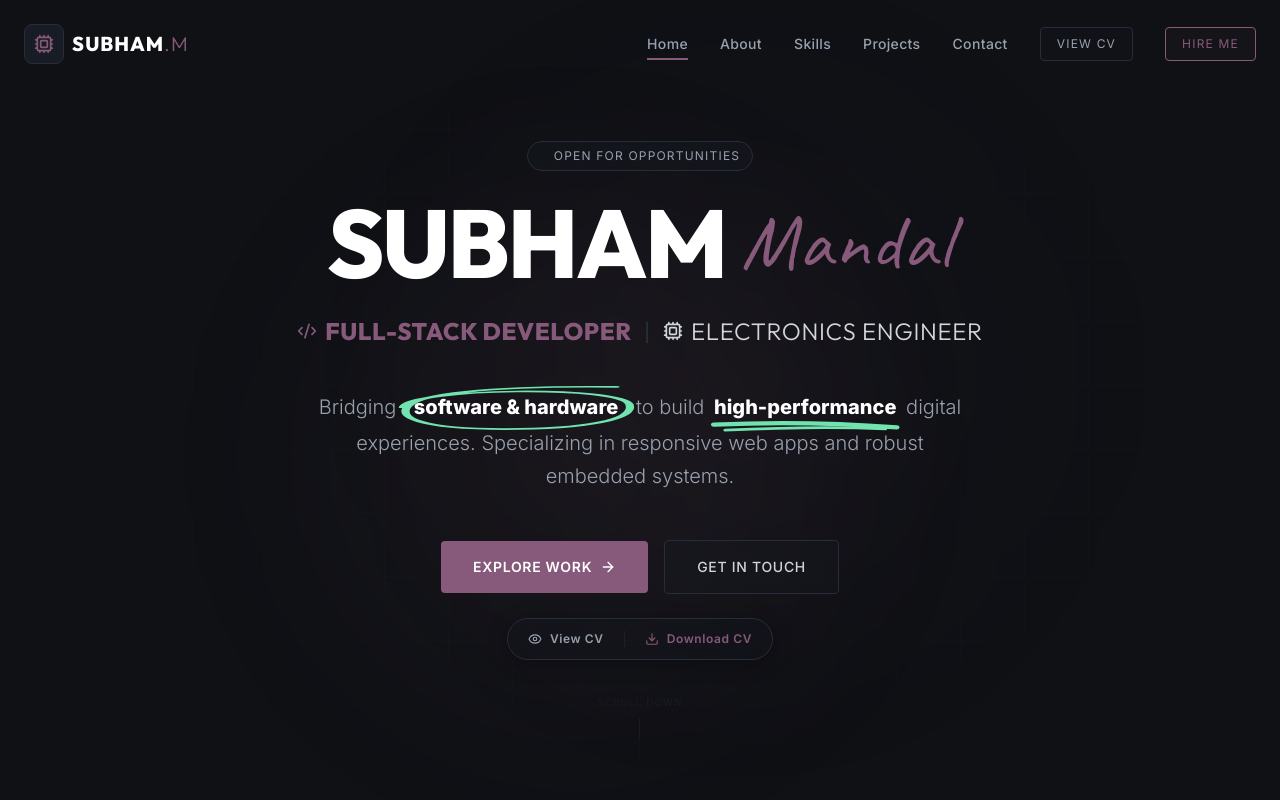
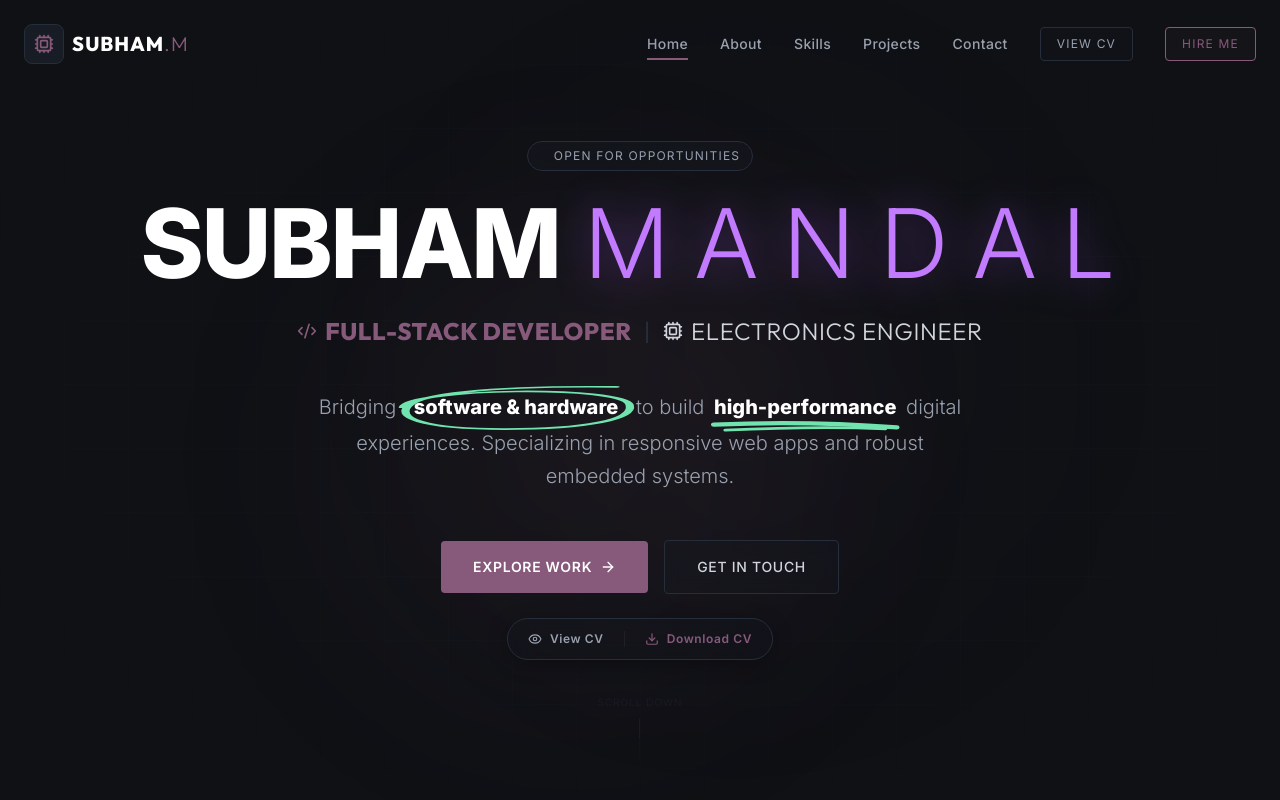
Before and after one commit to Subhammandal5555/personal-portfolio, a Next.js app: page / in a window 1280 px wide. Shown: the top 800 px of the page. Built offline with nearby package versions, Linux system fonts and the light colour scheme.

Commit message:
feat: upgrade Hero heading to Premium Cyberpunk high-contrast typography style

```diff
--- a/src/components/Hero.tsx
+++ b/src/components/Hero.tsx
@@ -26,18 +26,16 @@ export default function Hero() {
     },
   };
 
-  const nameText = "Subham Mandal";
-
   const containerVariants = {
     hidden: { opacity: 0 },
     visible: {
       opacity: 1,
-      transition: { staggerChildren: 0.05 }
+      transition: { staggerChildren: 0.04 }
     }
   };
 
   const letterVariants = {
-    hidden: { opacity: 0, y: 15, filter: "blur(10px)" },
+    hidden: { opacity: 0, y: 15, filter: "blur(12px)" },
     visible: {
       opacity: 1,
       y: 0,
@@ -92,31 +90,30 @@ export default function Hero() {
             <span>Open For Opportunities</span>
           </motion.div>
 
-          {/* Main Title - Heavy sans-serif with stylized light marker alternate */}
+          {/* Main Title - Cyberpunk high-contrast typography with staggered blur-reveal */}
           <motion.h1
             variants={containerVariants}
             initial="hidden"
             animate="visible"
-            className="font-heading font-extrabold text-4xl sm:text-6xl md:text-8xl tracking-tight text-white mb-6 leading-none flex flex-wrap justify-center items-center"
+            className="text-5xl md:text-7xl lg:text-8xl select-none uppercase flex flex-wrap items-center justify-center gap-x-4 md:gap-x-6 font-sans mb-6 leading-none"
           >
-            {nameText.split("").map((char, index) => {
-              const isAccent = index > 6;
-              return (
-                <motion.span
-                  key={index}
-                  variants={letterVariants}
-                  className={
-                    char === " "
-                      ? "inline-block"
-                      : isAccent
-                        ? "font-marker font-normal text-brand-accent tracking-wide text-[0.8em] inline-block"
-                        : "inline-block uppercase"
-                  }
-                >
-                  {char === " " ? "\u00A0" : char}
+            {/* First Name Block */}
+            <span className="text-white font-black tracking-tight whitespace-nowrap">
+              {"SUBHAM".split("").map((char, index) => (
+                <motion.span key={`subham-${index}`} variants={letterVariants} className="inline-block">
+                  {char}
                 </motion.span>
-              );
-            })}
+              ))}
+            </span>
+
+            {/* Last Name Block */}
+            <span className="text-purple-400 font-light tracking-[0.2em] md:tracking-[0.25em] whitespace-nowrap drop-shadow-[0_0_20px_rgba(168,85,247,0.45)]">
+              {"MANDAL".split("").map((char, index) => (
+                <motion.span key={`mandal-${index}`} variants={letterVariants} className="inline-block">
+                  {char}
+                </motion.span>
+              ))}
+            </span>
           </motion.h1>
 
           {/* Sub-Title / Role with extreme weight contrasts */}
```
